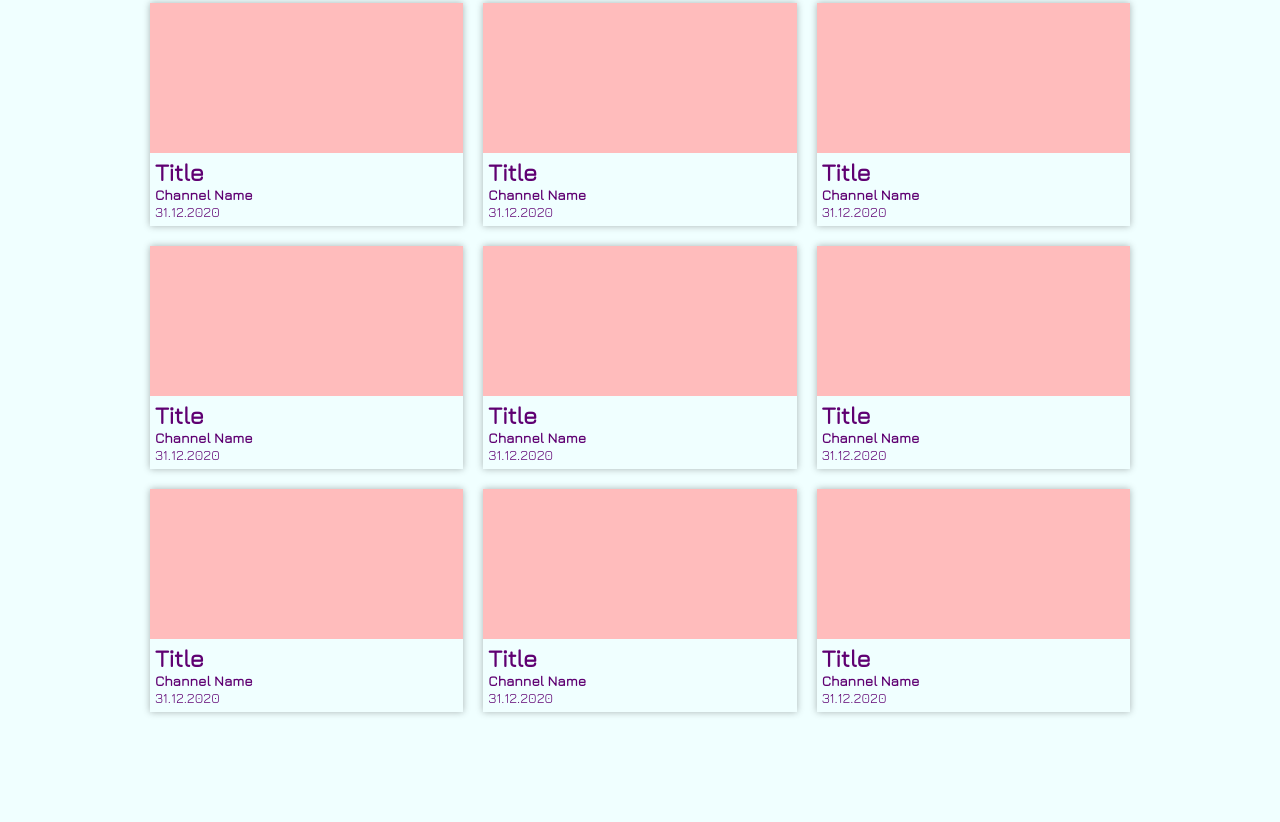
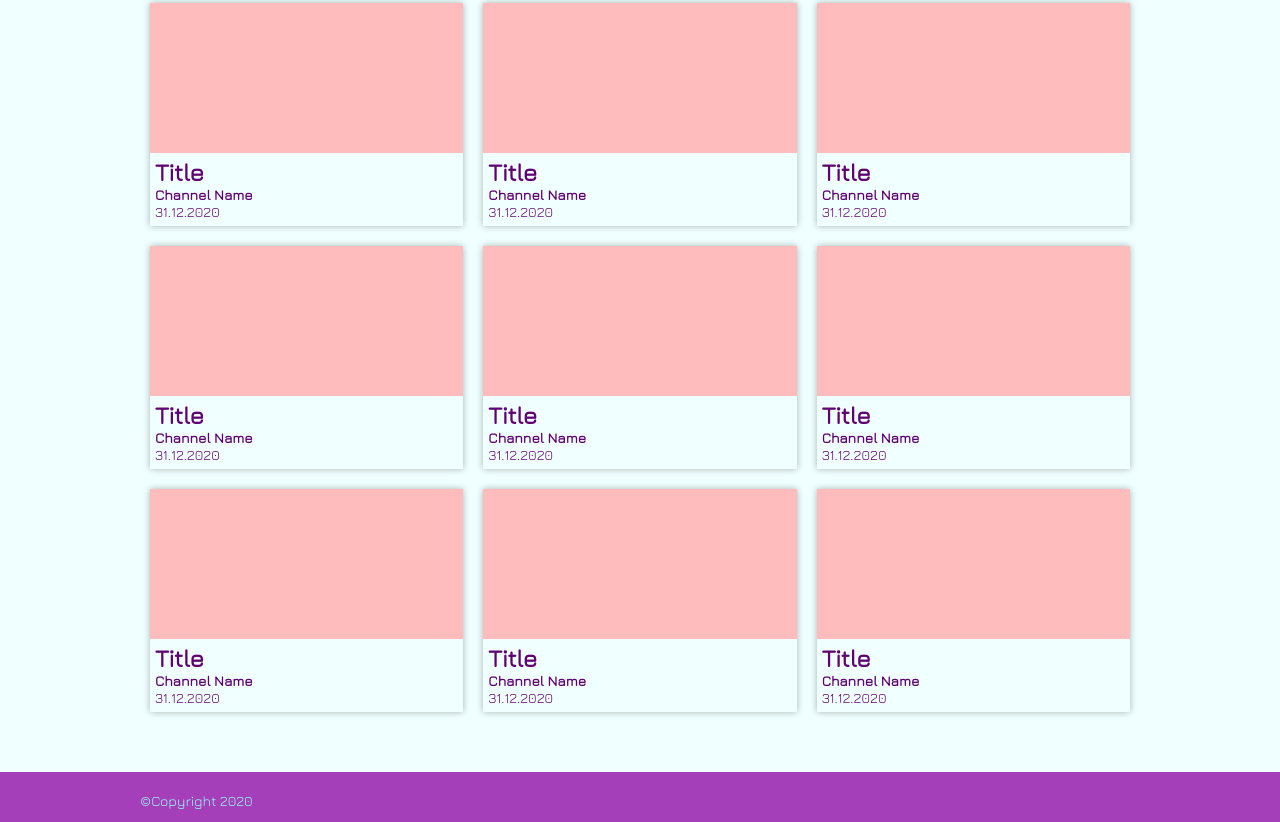
Before and after one commit to BaitemirAsanbaev/Qtube, a plain HTML site: page index.html in a window 1280 px wide. Shown: the part 1528-2350 px from the top of the page. Before the commit the page ends 2250 px from the top, so only its background shows below. Drawn offline with nearby package versions, Linux system fonts and the light colour scheme.

Commit message:
added footer

```diff
--- a/index.html
+++ b/index.html
@@ -219,5 +219,10 @@
             </article>
       </section>
     </main>
+    <footer>
+        <small>
+            ©Copyright 2020
+        </small>
+    </footer>
   </body>
 </html>
--- a/style.css
+++ b/style.css
@@ -72,3 +72,17 @@ main h1{
     display: flex;
     flex-wrap: wrap;
 }
+footer{
+    background-color: rgb(165, 62, 185);
+    height: 50px;
+    padding: 20px;
+    margin-top: 50px;
+}
+footer small{
+    display: block;
+    max-width: 1000px;
+    margin: 0px auto;
+    color: rgb(151, 255, 250);
+    font-family: 'Jura';
+    font-size: 14px;
+}
```
